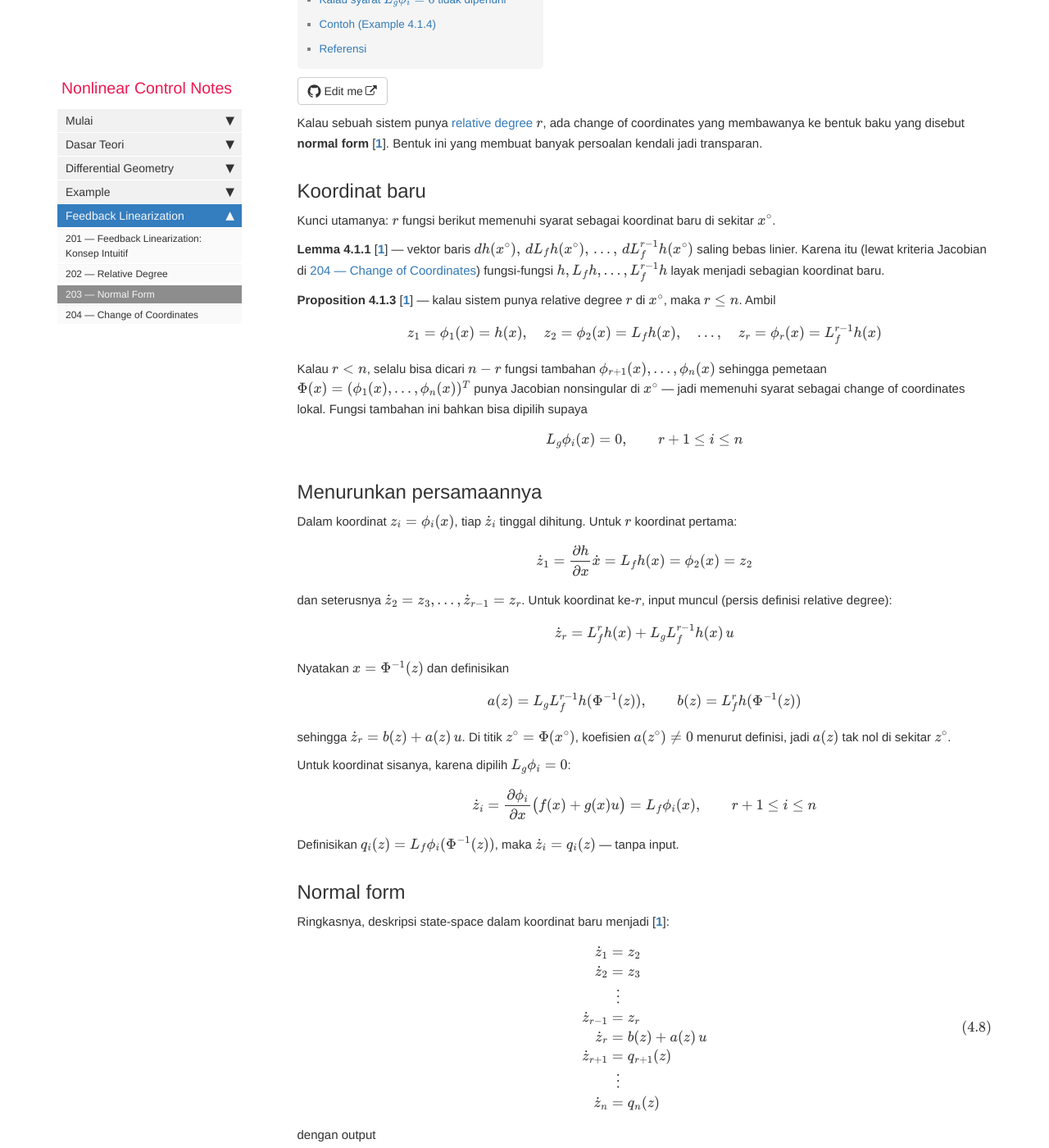
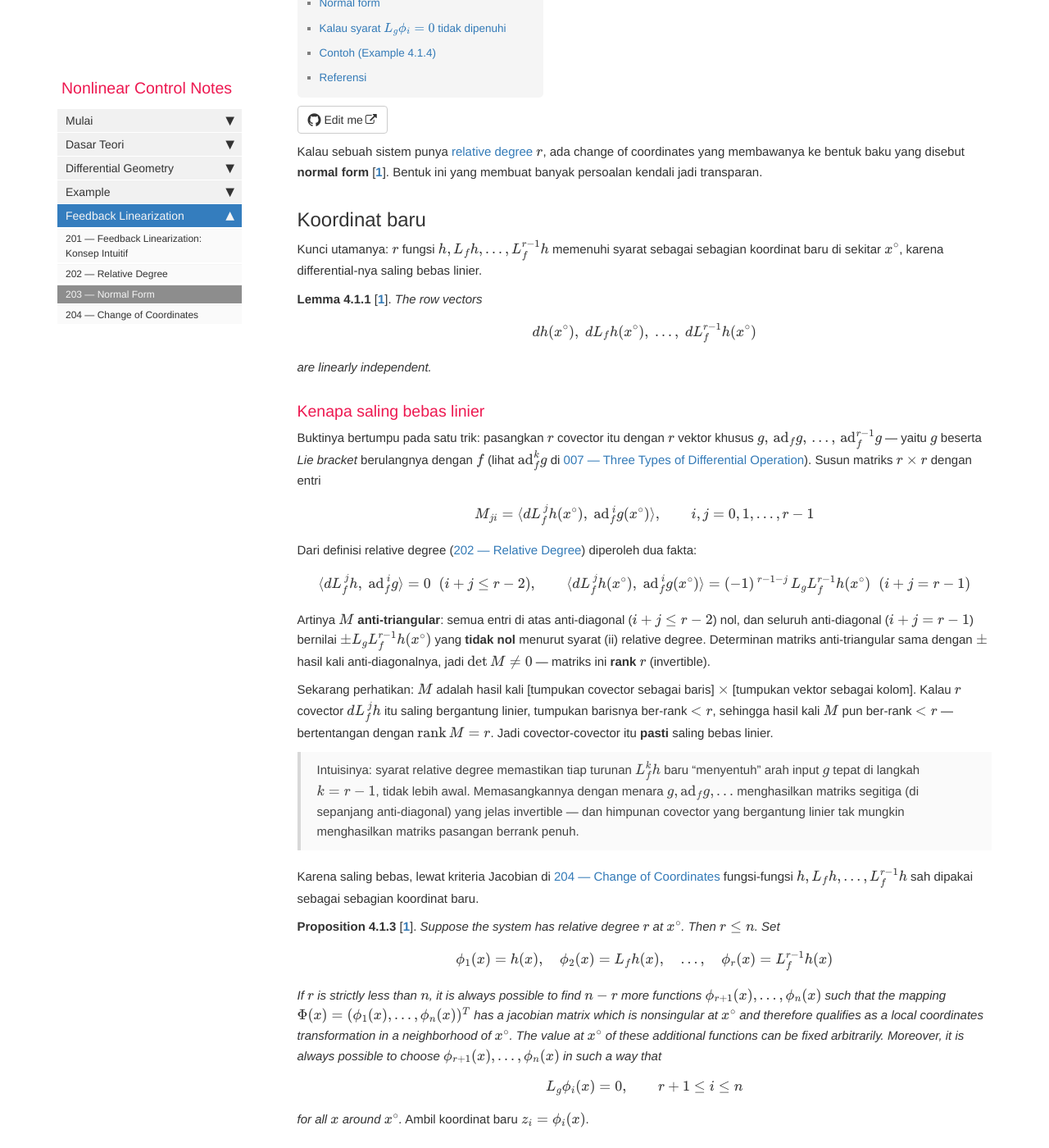
Before and after one commit to Pekosann/nonlinear-control-notes, a Jekyll site: the page built from notes/203-normal-form.md, in a window 1280 px wide and 1400 px high, scrolled down 353 px. Shown: the whole window at 82% size. Built offline with Jekyll 4.4.1, drawn with Linux system fonts in a browser that asks for light colours; comment, search, counter and statistics services are not loaded; some of the changed text lies outside the part shown.

Commit message:
Quote lemma/proposition statements in Isidori's original English
Per request, formal named statements (Lemma 4.1.1, Prop 4.1.3, Remark 4.1.3,
Prop 1.2.1, Prop 1.2.3) now carry the original English wording as italic text
with the display equations, rather than an Indonesian paraphrase; surrounding
explanation stays Indonesian.

Also explains WHY the row vectors dh, dL_f h, ..., dL_f^{r-1}h in Lemma 4.1.1
are linearly independent: pair them with g, ad_f g, ..., ad_f^{r-1}g to get an
r x r matrix that is anti-triangular with nonzero anti-diagonal (= +/- L_g
L_f^{r-1}h(x0) != 0), hence rank r; a dependent covector set could not yield a
full-rank pairing matrix.

```diff
--- a/notes/203-normal-form.md
+++ b/notes/203-normal-form.md
@@ -12,23 +12,52 @@ Kalau sebuah sistem punya [relative degree](202-relative-degree.html) $r$, ada c
 
 ## Koordinat baru
 
-Kunci utamanya: $r$ fungsi berikut memenuhi syarat sebagai koordinat baru di sekitar $x^\circ$.
+Kunci utamanya: $r$ fungsi $h, L_f h, \dots, L_f^{r-1}h$ memenuhi syarat sebagai sebagian koordinat baru di sekitar $x^\circ$, karena differential-nya saling bebas linier.
 
-**Lemma 4.1.1** [@isidori1995] — vektor baris $dh(x^\circ),\, dL_f h(x^\circ),\, \dots,\, dL_f^{r-1}h(x^\circ)$ saling bebas linier. Karena itu (lewat kriteria Jacobian di [204 — Change of Coordinates](204-change-of-coordinates.html)) fungsi-fungsi $h, L_f h, \dots, L_f^{r-1}h$ layak menjadi sebagian koordinat baru.
-
-**Proposition 4.1.3** [@isidori1995] — kalau sistem punya relative degree $r$ di $x^\circ$, maka $r \leq n$. Ambil
+**Lemma 4.1.1** [@isidori1995]. *The row vectors*
 
 $$
-z_1 = \phi_1(x) = h(x), \quad
-z_2 = \phi_2(x) = L_f h(x), \quad \dots, \quad
-z_r = \phi_r(x) = L_f^{r-1}h(x)
+dh(x^\circ),\; dL_f h(x^\circ),\; \dots,\; dL_f^{r-1}h(x^\circ)
 $$
 
-Kalau $r < n$, selalu bisa dicari $n - r$ fungsi tambahan $\phi_{r+1}(x), \dots, \phi_n(x)$ sehingga pemetaan $\Phi(x) = (\phi_1(x), \dots, \phi_n(x))^T$ punya Jacobian nonsingular di $x^\circ$ — jadi memenuhi syarat sebagai change of coordinates lokal. Fungsi tambahan ini bahkan bisa dipilih supaya
+*are linearly independent.*
+
+### Kenapa saling bebas linier
+
+Buktinya bertumpu pada satu trik: pasangkan $r$ covector itu dengan $r$ vektor khusus $g,\, \mathrm{ad}_f g,\, \dots,\, \mathrm{ad}_f^{r-1}g$ — yaitu $g$ beserta *Lie bracket* berulangnya dengan $f$ (lihat $\mathrm{ad}_f^k g$ di [007 — Three Types of Differential Operation](007-differential-operations.html)). Susun matriks $r \times r$ dengan entri
+
+$$
+M_{ji} = \langle dL_f^{\,j} h(x^\circ),\; \mathrm{ad}_f^{\,i} g(x^\circ) \rangle, \qquad i, j = 0, 1, \dots, r-1
+$$
+
+Dari definisi relative degree ([202 — Relative Degree](202-relative-degree.html)) diperoleh dua fakta:
+
+$$
+\langle dL_f^{\,j} h,\; \mathrm{ad}_f^{\,i} g \rangle = 0 \;\; (i + j \leq r-2), \qquad
+\langle dL_f^{\,j} h(x^\circ),\; \mathrm{ad}_f^{\,i} g(x^\circ) \rangle = (-1)^{\,r-1-j}\, L_g L_f^{r-1}h(x^\circ) \;\; (i + j = r-1)
+$$
+
+Artinya $M$ **anti-triangular**: semua entri di atas anti-diagonal ($i+j \leq r-2$) nol, dan seluruh anti-diagonal ($i+j = r-1$) bernilai $\pm L_g L_f^{r-1}h(x^\circ)$ yang **tidak nol** menurut syarat (ii) relative degree. Determinan matriks anti-triangular sama dengan $\pm$ hasil kali anti-diagonalnya, jadi $\det M \neq 0$ — matriks ini **rank $r$** (invertible).
+
+Sekarang perhatikan: $M$ adalah hasil kali [tumpukan covector sebagai baris] $\times$ [tumpukan vektor sebagai kolom]. Kalau $r$ covector $dL_f^{\,j} h$ itu saling bergantung linier, tumpukan barisnya ber-rank $< r$, sehingga hasil kali $M$ pun ber-rank $< r$ — bertentangan dengan $\mathrm{rank}\,M = r$. Jadi covector-covector itu **pasti** saling bebas linier.
+
+> Intuisinya: syarat relative degree memastikan tiap turunan $L_f^k h$ baru "menyentuh" arah input $g$ tepat di langkah $k = r-1$, tidak lebih awal. Memasangkannya dengan menara $g, \mathrm{ad}_f g, \dots$ menghasilkan matriks segitiga (di sepanjang anti-diagonal) yang jelas invertible — dan himpunan covector yang bergantung linier tak mungkin menghasilkan matriks pasangan berrank penuh.
+
+Karena saling bebas, lewat kriteria Jacobian di [204 — Change of Coordinates](204-change-of-coordinates.html) fungsi-fungsi $h, L_f h, \dots, L_f^{r-1}h$ sah dipakai sebagai sebagian koordinat baru.
+
+**Proposition 4.1.3** [@isidori1995]. *Suppose the system has relative degree $r$ at $x^\circ$. Then $r \leq n$. Set*
+
+$$
+\phi_1(x) = h(x), \quad \phi_2(x) = L_f h(x), \quad \dots, \quad \phi_r(x) = L_f^{r-1}h(x)
+$$
+
+*If $r$ is strictly less than $n$, it is always possible to find $n-r$ more functions $\phi_{r+1}(x), \dots, \phi_n(x)$ such that the mapping $\Phi(x) = (\phi_1(x), \dots, \phi_n(x))^T$ has a jacobian matrix which is nonsingular at $x^\circ$ and therefore qualifies as a local coordinates transformation in a neighborhood of $x^\circ$. The value at $x^\circ$ of these additional functions can be fixed arbitrarily. Moreover, it is always possible to choose $\phi_{r+1}(x), \dots, \phi_n(x)$ in such a way that*
 
 $$
 L_g \phi_i(x) = 0, \qquad r+1 \leq i \leq n
 $$
+
+*for all $x$ around $x^\circ$.* Ambil koordinat baru $z_i = \phi_i(x)$.
 
 ## Menurunkan persamaannya
 
@@ -88,12 +117,14 @@ $r$ persamaan pertama adalah **rantai integrator murni** ($\dot{z}_1 = z_2, \dot
 
 ## Kalau syarat $L_g \phi_i = 0$ tidak dipenuhi
 
-**Remark 4.1.3** [@isidori1995] — mencari $\phi_{r+1}, \dots, \phi_n$ dengan $L_g \phi_i = 0$ berarti menyelesaikan $n - r$ persamaan diferensial parsial, yang tak selalu mudah. Lebih praktis cukup mencari fungsi yang membuat Jacobian $\Phi$ nonsingular saja. $r$ persamaan pertama tetap sama, tapi $n - r$ terakhir kini memuat input:
+**Remark 4.1.3** [@isidori1995]. *Note that sometimes it is not easy to construct $n-r$ functions $\phi_{r+1}(x), \dots, \phi_n(x)$ such that $L_g \phi_i(x) = 0$, because this ... amounts to solve a system of $n-r$ partial differential equations. Usually, it is much simpler to find functions $\phi_{r+1}(x), \dots, \phi_n(x)$ with the only property that the jacobian matrix of $\Phi(x)$ is nonsingular at $x^\circ$, and this is sufficient to define a coordinates transformation. Using a transformation constructed in this way, one gets the same structure for the first $r$ equations ... but it is not possible to obtain anything special for the last $n-r$ ones, that therefore will appear in a form like*
 
 $$
 \dot{z}_{r+1} = q_{r+1}(z) + p_{r+1}(z)\,u, \quad \dots, \quad
 \dot{z}_n = q_n(z) + p_n(z)\,u
 $$
+
+*with the input $u$ explicitly present.*
 
 ## Contoh (Example 4.1.4)
 
```
Also changed, not shown: notes/007-differential-operations.md (+6 -5 lines), notes/204-change-of-coordinates.md (+1 -1 lines).
